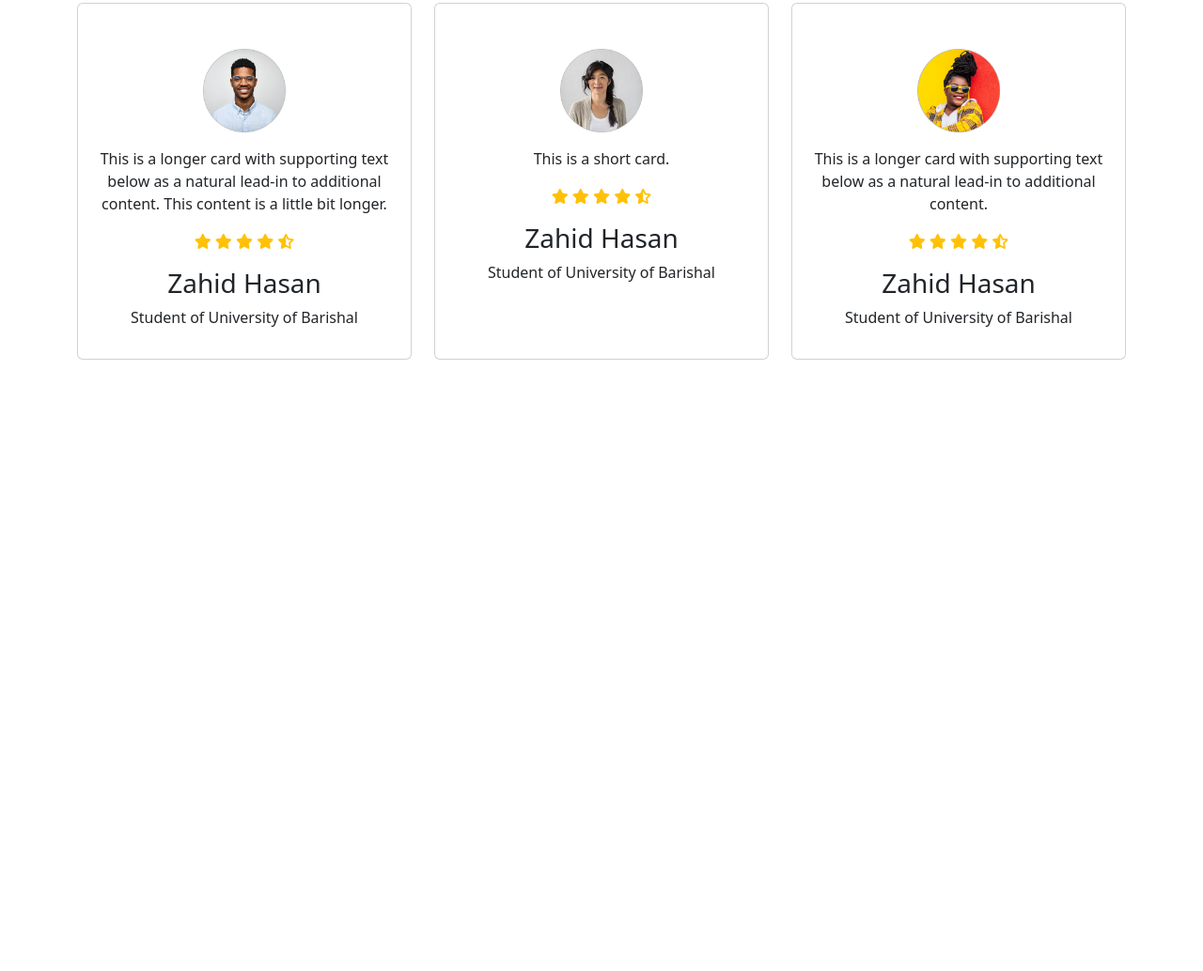
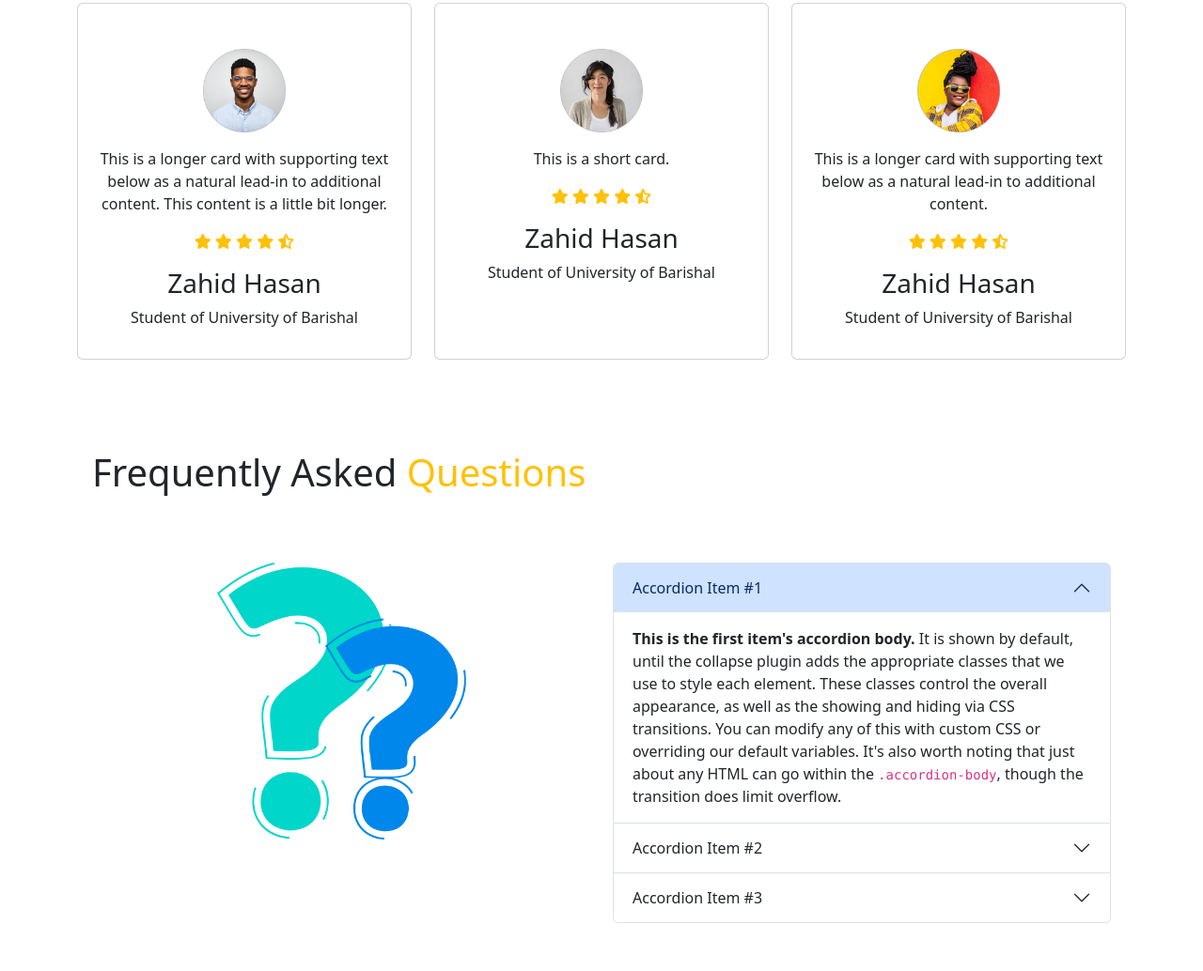
Before and after one commit to Zahid-Hasan-Shuvo/bikerz-zone, a plain HTML site: page index.html in a window 1280 px wide. Shown: the part 1864-2898 px from the top of the page at 94% size. Before the commit the page ends 2247 px from the top, so only its background shows below. Drawn offline with nearby package versions, Linux system fonts and the light colour scheme.

Commit message:
faq done

```diff
--- a/index.html
+++ b/index.html
@@ -147,12 +147,12 @@
     <div class="col">
       <div class="card h-100 rounded-4">
         <img src="images/bike-2.png" class="card-img-top" alt="...">
-        <div class="card-body"><button class="btn btn-outline-danger">Pusches</button>
+        <div class="card-body">
           <h5 class="card-title">Card title</h5>
           <p class="card-text">This is a wider card with supporting text below as a natural lead-in to additional content. This card has even longer content than the first to show that equal height action.</p>
         </div>
         <div class="card-footer">
-
+          <button class="btn btn-outline-danger">Pusches</button>
         </div>
       </div>
     </div>
@@ -222,6 +222,57 @@
 
 </section>
 
+<section class="my-5 py-5 px-3 bg-secondary-suitable rounded">
+  <h1>Frequently Asked <span class="text-warning">Questions</span></h1>
+  <div class="row row-cols-1 row-cols-md-2 mt-5 g-4">
+<div class="col text-center">
+<img class="w-50" src="images/faq.png" alt="">
+</div>
+<div class="col">
+  <div class="accordion" id="accordionExample">
+    <div class="accordion-item">
+      <h2 class="accordion-header" id="headingOne">
+        <button class="accordion-button" type="button" data-bs-toggle="collapse" data-bs-target="#collapseOne" aria-expanded="true" aria-controls="collapseOne">
+          Accordion Item #1
+        </button>
+      </h2>
+      <div id="collapseOne" class="accordion-collapse collapse show" aria-labelledby="headingOne" data-bs-parent="#accordionExample">
+        <div class="accordion-body">
+          <strong>This is the first item's accordion body.</strong> It is shown by default, until the collapse plugin adds the appropriate classes that we use to style each element. These classes control the overall appearance, as well as the showing and hiding via CSS transitions. You can modify any of this with custom CSS or overriding our default variables. It's also worth noting that just about any HTML can go within the <code>.accordion-body</code>, though the transition does limit overflow.
+        </div>
+      </div>
+    </div>
+    <div class="accordion-item">
+      <h2 class="accordion-header" id="headingTwo">
+        <button class="accordion-button collapsed" type="button" data-bs-toggle="collapse" data-bs-target="#collapseTwo" aria-expanded="false" aria-controls="collapseTwo">
+          Accordion Item #2
+        </button>
+      </h2>
+      <div id="collapseTwo" class="accordion-collapse collapse" aria-labelledby="headingTwo" data-bs-parent="#accordionExample">
+        <div class="accordion-body">
+          <strong>This is the second item's accordion body.</strong> It is hidden by default, until the collapse plugin adds the appropriate classes that we use to style each element. These classes control the overall appearance, as well as the showing and hiding via CSS transitions. You can modify any of this with custom CSS or overriding our default variables. It's also worth noting that just about any HTML can go within the <code>.accordion-body</code>, though the transition does limit overflow.
+        </div>
+      </div>
+    </div>
+    <div class="accordion-item">
+      <h2 class="accordion-header" id="headingThree">
+        <button class="accordion-button collapsed" type="button" data-bs-toggle="collapse" data-bs-target="#collapseThree" aria-expanded="false" aria-controls="collapseThree">
+          Accordion Item #3
+        </button>
+      </h2>
+      <div id="collapseThree" class="accordion-collapse collapse" aria-labelledby="headingThree" data-bs-parent="#accordionExample">
+        <div class="accordion-body">
+          <strong>This is the third item's accordion body.</strong> It is hidden by default, until the collapse plugin adds the appropriate classes that we use to style each element. These classes control the overall appearance, as well as the showing and hiding via CSS transitions. You can modify any of this with custom CSS or overriding our default variables. It's also worth noting that just about any HTML can go within the <code>.accordion-body</code>, though the transition does limit overflow.
+        </div>
+      </div>
+    </div>
+  </div>
+</div>
+
+  </div>
+
+</section>
+
   </main>
 
 
```
